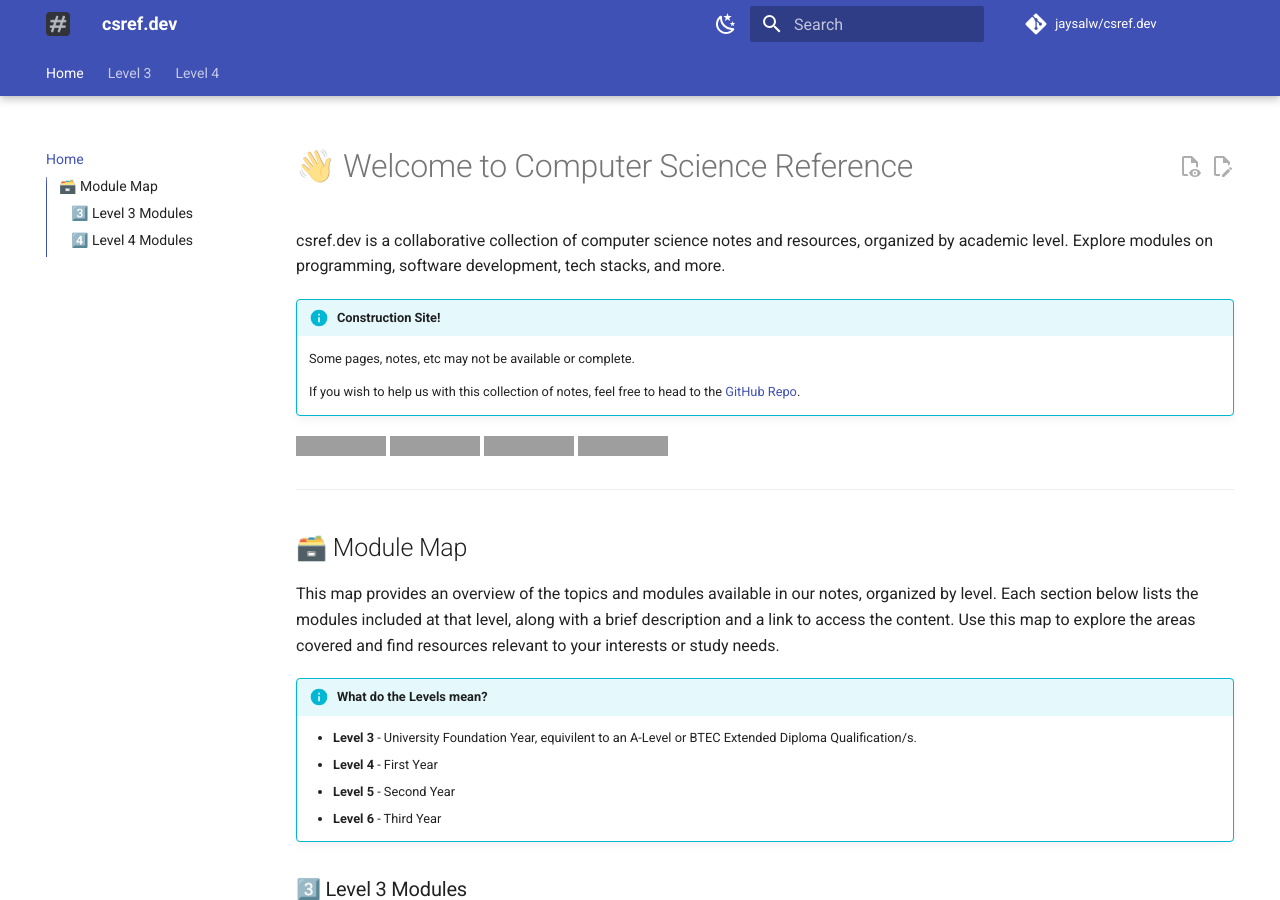
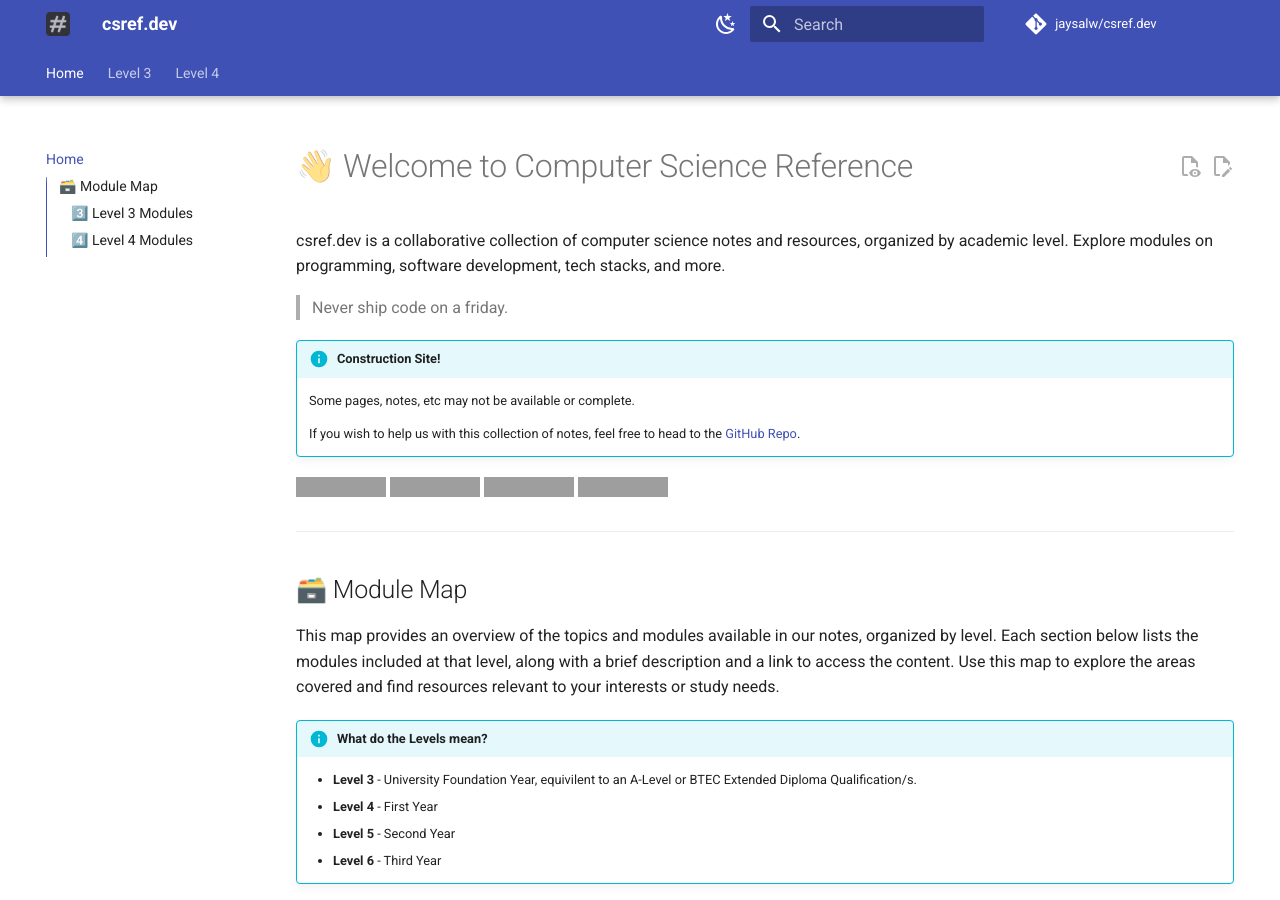
Before and after one commit to jaysalw/csref.dev, an MkDocs documentation site: the page built from docs/index.md, in a window 1280 px wide and 900 px high, cut to the strip 0-900 px from the top of the window. Built offline with MkDocs 1.6.1 and Material for MkDocs 9.7.7, drawn with Linux system fonts in a browser that asks for light colours; comment, search, counter and statistics services are not loaded; grey boxes are pictures that could not be loaded.

Commit message:
fix: add reminder about shipping code on a Friday

```diff
--- a/docs/index.md
+++ b/docs/index.md
@@ -6,6 +6,8 @@ hide:
 
 # 👋 Welcome to Computer Science Reference
 csref.dev is a collaborative collection of computer science notes and resources, organized by academic level. Explore modules on programming, software development, tech stacks, and more.
+
+> Never ship code on a friday.
 
 !!! info "Construction Site!"
     Some pages, notes, etc may not be available or complete.
```
